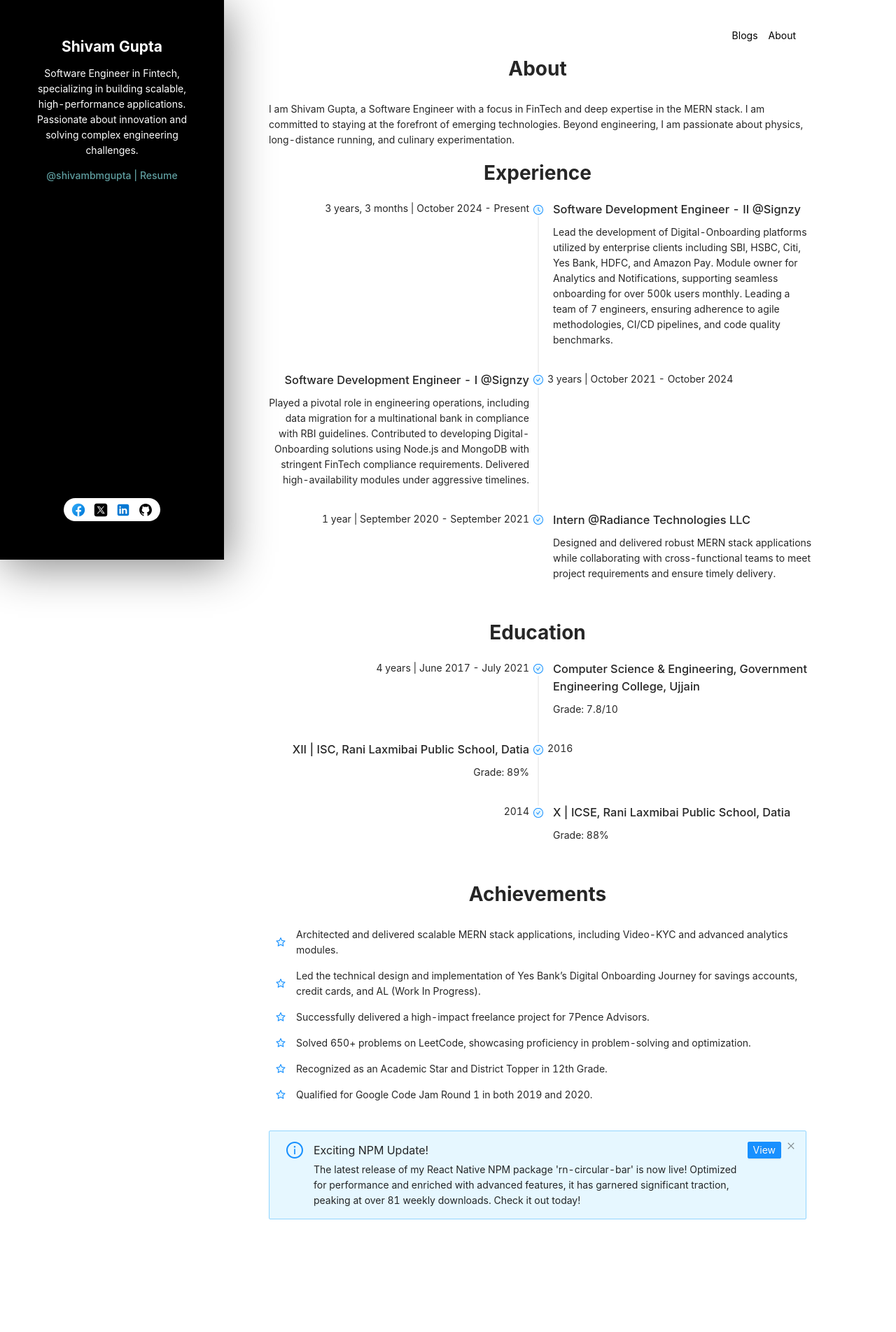
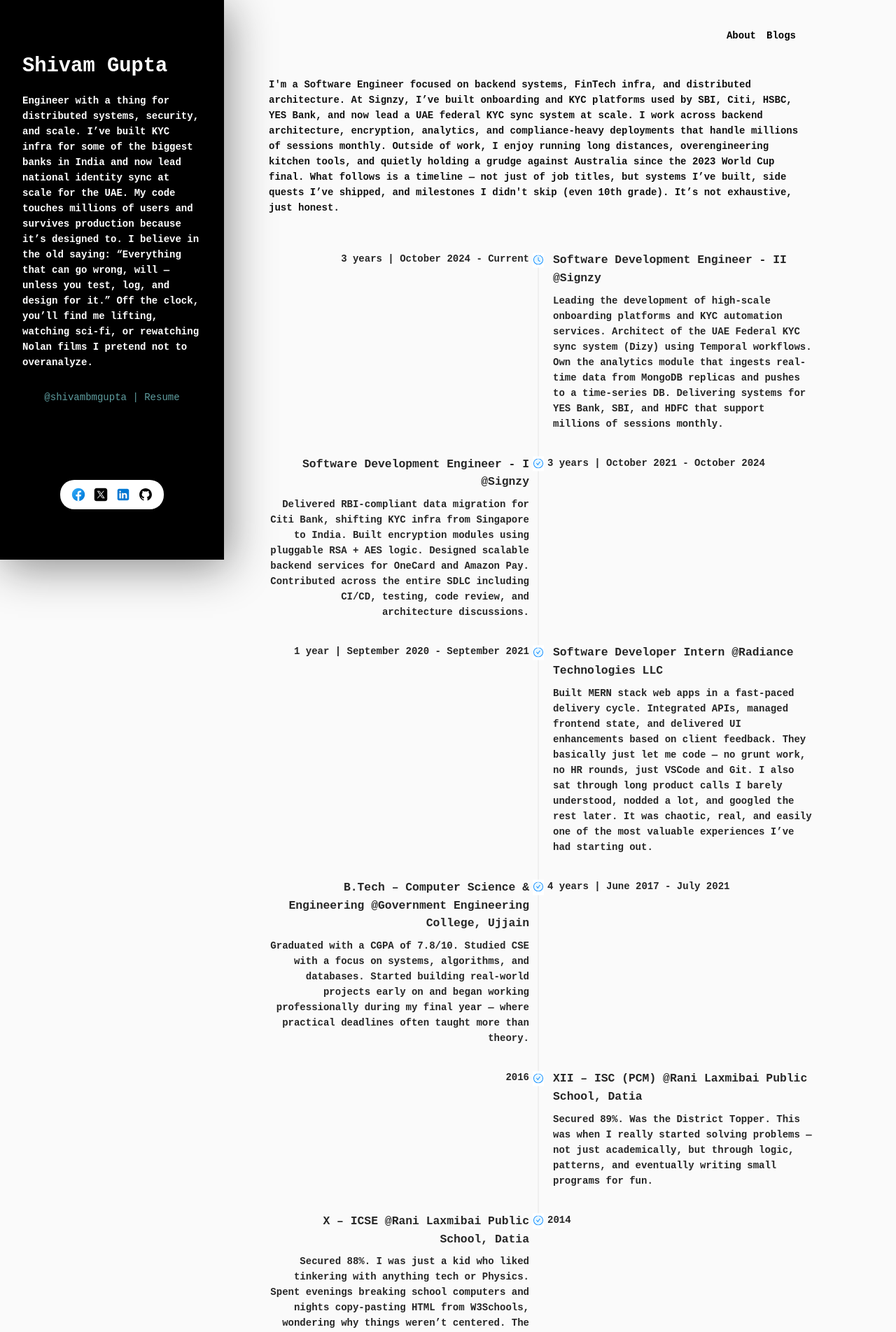
Before and after one commit to shivambmgupta/mvp-website, a React (Create React App) app: page / in a window 1280 px wide. Shown: the top 1904 px of the page at 70% size. Before the commit the page ends 1823 px from the top, so only its background shows below. Built offline with nearby package versions, Linux system fonts and the light colour scheme.

Commit message:
chore (update): bio

```diff
--- a/src/assets/links/links.js
+++ b/src/assets/links/links.js
@@ -9,7 +9,7 @@
     HiGif: 'https://media.giphy.com/media/hvRJCLFzcasrR4ia7z/giphy.gif',
     Developer: {
         mailTo: 'mailto:shivambmgupta@gmail.com',
-        resume: 'https://drive.google.com/file/d/19z5LfqCgv9kRA2sV4uxfsRmG0O0yvOjg/view?usp=sharing',
+        resume: 'https://drive.google.com/file/d/15GN_Gk2OUWAvRCkTULTanYqz7ui4VrJq/view?usp=sharing',
         social_medias: [
             {
                 url: 'https://www.facebook.com/shivambmgupta',
--- a/src/components/About/index.js
+++ b/src/components/About/index.js
@@ -1,9 +1,9 @@
 import React, { memo, Suspense } from 'react';
 import { profile } from '../../constants/constants';
+import { Divider } from 'antd';
 
 const Intro = React.lazy(() => import('../micros/Intro'));
 const Experiences = React.lazy(() => import('../micros/Experience'));
-const Education = React.lazy(() => import('../micros/Education'));
 const Achievements = React.lazy(() => import('../micros/Achievements'));
 
 const About = memo(() => (
@@ -11,7 +11,7 @@
         <Suspense fallback={<div />}>
             <Intro content={profile.about} />
             <Experiences content={profile.experience} />
-            <Education content={profile.education} />
+            <Divider />
             <Achievements content={profile.achievements} />
         </Suspense>
     </div>
--- a/src/components/Blog/style.module.css
+++ b/src/components/Blog/style.module.css
@@ -6,9 +6,10 @@
 
 .customLink {
     text-decoration-line: none;
+    font-style: italic;
 }
 
 .title {
-    color: rgb(51, 107, 109) !important;
+    color: rgb(51, 51, 51) !important;
     font-weight: bold;
 }
--- a/src/components/Developer/index.js
+++ b/src/components/Developer/index.js
@@ -6,8 +6,10 @@
 const AboutDeveloper = () => (
     <div align="center" className={styles.container}>
         <div>
-            <h2 className={styles.title}>{Developer.DEVELOPER}</h2>
-            <p>{Developer.ABOUT}</p>
+            <div style={{ textAlign: 'left' }}>
+                <h2 className={styles.title}>{Developer.DEVELOPER}</h2>
+                <p>{Developer.ABOUT}</p>
+            </div>
             <div>
                 <h4 className={styles.customLink}>
                     <a className={styles.customLink} href={Links.Developer.mailTo} target="_blank" rel="noopener noreferrer">{Developer.USERNAME}</a> | <a className={styles.customLink} href={Links.Developer.resume} target="_blank" rel="noopener noreferrer">Resume</a>
--- a/src/components/Developer/style.module.css
+++ b/src/components/Developer/style.module.css
@@ -1,10 +1,9 @@
 .container {
     color: white;
-    padding-top: 10px;
-    padding-left: 10px;
-    padding-right: 10px;
+    padding: 2rem 2rem;
     height: 90%;
-    max-width: 80%;
+    max-width: 400px;
+    margin: 0 auto;
     display: flex;
     flex-direction: column;
     justify-content: space-between;
@@ -13,6 +12,9 @@
 .title {
     font-weight: bold;
     color: white !important;
+    font-size: 1.8rem;
+    margin-bottom: 1rem;
+    text-align: left; /* ← Left-align only the title */
 }
 
 .stdMargin {
@@ -30,7 +32,6 @@
     align-items: center;
     align-self: center;
     flex-direction: column;
-    margin-bottom: 15px;
 }
 
 .navigations {
@@ -39,12 +40,15 @@
     align-items: center;
     align-self: center;
     background-color: white;
-    padding-right: 5px;
-    padding-left: 5px;
+    padding: 5px 10px;
     border-radius: 20px;
 }
 
 .customLink {
     color: cadetblue !important;
-    text-decoration-line: none;
+    text-decoration: none;
+    font-weight: 500;
+    display: inline-block;
+    margin: 0.5em 0em 1em 0em;
+    text-align: center; /* ← Keeps the link centered */
 }
--- a/src/components/micros/Achievements.js
+++ b/src/components/micros/Achievements.js
@@ -3,8 +3,9 @@
 import styles from './style.module.css';
 
 const Achievements = ({ content }) => (
-    <div>
-        <h1 className={styles.title}>{content.heading}</h1>
+    <div style={{ paddingTop: '34px'}}>
+        <p className={styles.para} style={{ fontWeight: 'bold' }}>{content.about}</p>
+        <br />
         <ul className={styles.bar}>
             {
                 content.body.map((achievement, index) => (
--- a/src/components/micros/Education.js
+++ b/src/components/micros/Education.js
@@ -25,7 +25,7 @@
                             dot={edu.current ? <ClockCircleTwoTone /> : <CheckCircleTwoTone />}
                         >
                             <div>
-                                <h3>{`${edu.discipline}, ${edu.organization}`}</h3>
+                                <h2 style={{ fontWeight: 'bold' }}>{`${edu.discipline}, ${edu.organization}`}</h2>
                                 {mode === 'left' && <p>{getLable(content, edu)}</p>}
                                 <p>{`Grade: ${edu.grade}`}</p>
                             </div>
--- a/src/components/micros/Experience.js
+++ b/src/components/micros/Experience.js
@@ -3,9 +3,8 @@
 import { CheckCircleTwoTone, ClockCircleTwoTone } from '@ant-design/icons';
 import { getTimeDifference } from '../../utils/common';
 import { useWindowSize } from 'react-use';
-import styles from './style.module.css';
 
-const getLable = (content, job) => `${getTimeDifference(job.fromDate, job.current ? new Date() : job.endDate, 2, false)} | ${job.fromDate.toLocaleDateString(content.dateFormat, content.dateOptions)} - ${job.current ? 'Present' : job.endDate.toLocaleDateString(content.dateFormat, content.dateOptions)}`;
+const getLable = (content, edu) => `${edu.yearOnly ? edu.year : getTimeDifference(edu.fromDate, edu.current ? new Date() : edu.endDate, 1, false)} ${edu.yearOnly ? '' : `| ${!edu.fromDate ? '' : edu.fromDate.toLocaleDateString(content.dateFormat, content.dateOptions)} - ${edu.current ? 'Current' : edu.endDate?.toLocaleDateString(content.dateFormat, content.dateOptions)}`}`;
 
 const Experience = ({ content }) => {
     const [mode, setMode] = useState("alternate");
@@ -15,7 +14,7 @@
     }, [windowSize.width]);
     return (
         <div>
-            <h1 className={styles.title}>{content.heading}</h1>
+            <br /><br />
             <Timeline mode={mode}>
                 {
                     content.body.map((job, index) => (
@@ -25,7 +24,7 @@
                             dot={job.current ? <ClockCircleTwoTone /> : <CheckCircleTwoTone />}
                         >
                             <div>
-                                <h3>
+                                <h3 style={{ fontWeight: 'bold' }}>
                                     {job.profile} @{job.companyName}
                                 </h3>
                                 {mode === 'left' && <p>{getLable(content, job)}</p>}
--- a/src/components/micros/Intro.js
+++ b/src/components/micros/Intro.js
@@ -1,9 +1,7 @@
 import React, { memo } from 'react';
-import styles from './style.module.css';
 
 const Intro = ({ content }) => (
-    <div>
-        <h1 className={styles.title}>{content.heading}</h1>
+    <div style={{ paddingTop: '34px' }}>
         <p>{content.body}</p>
     </div>
 );
--- a/src/constants/constants.js
+++ b/src/constants/constants.js
@@ -8,55 +8,53 @@
     DEVELOPER: 'Shivam Gupta',
     USERNAME: '@shivambmgupta',
     HEADING: 'Hi, I\'m Shivam Gupta',
-    ABOUT: `Software Engineer in Fintech, specializing in building scalable, high-performance applications. Passionate about innovation and solving complex engineering challenges.`
+    ABOUT: `Engineer with a thing for distributed systems, security, and scale. I’ve built KYC infra for some of the biggest banks in India and now lead national identity sync at scale for the UAE. My code touches millions of users and survives production because it’s designed to. I believe in the old saying: “Everything that can go wrong, will — unless you test, log, and design for it.” Off the clock, you’ll find me lifting, watching sci-fi, or rewatching Nolan films I pretend not to overanalyze.`,
 };
 
 export const AlertData = {
     showAlert: true,
     alterType: 'info',
     closable: true,
-    heading: 'Exciting NPM Update!',
-    description: `
-        The latest release of my React Native NPM package 'rn-circular-bar' is now live! Optimized for performance and enriched with advanced features, it has garnered significant traction, peaking at over 81 weekly downloads. Check it out today!
-    `,
+    heading: 'React Native NPM Update 🚀',
+    description: `The latest release of my React Native NPM package 'rn-circular-bar' is live. Built using Reanimated v2, this module has reached over 81 weekly downloads and is used by the community to create elegant, animated progress indicators. Check it out below!`,
     actionLink: `https://www.npmjs.com/package/rn-circular-bar`,
 };
 
 export const Blogs = [
     {
+        heading: 'ESLint: What, Why, When, How',
+        content: 'Elevate your JavaScript code quality with ESLint. Learn how to enforce consistency, avoid bugs, and build clean architectures from the ground up.',
+        url: 'https://shivambmgupta.medium.com/eslint-what-why-when-how-7353a10e65c5',
+        views: '25,000+',
+        key: 1,
+    },
+    {
         heading: 'Best React Practices',
-        content: 'Discover proven strategies for building robust, maintainable, and scalable React applications. Dive into techniques for optimizing workflows and enforcing clean, modular architecture.',
+        content: 'Explore high-quality patterns and workflows for building scalable React apps. From architecture to component best practices, this guide has you covered.',
         url: 'https://dev.to/shivambmgupta/best-react-practices-bp8',
         views: '18,000+',
         key: 2,
     },
     {
         heading: 'Containment, Specialization and Inheritance in React',
-        content: 'A comprehensive exploration of advanced React paradigms, including containment, specialization, and inheritance. Master these techniques to write DRY, reusable components.',
+        content: 'A deep dive into advanced React patterns like containment and specialization. Master DRY principles and component composition the right way.',
         url: 'https://shivambmgupta.medium.com/containment-specialization-and-inheritance-in-react-native-react-8fffaf789b94',
         views: '1,500+',
         key: 0,
-    },
-    {
-        heading: 'ESLint: What, Why, When, How',
-        content: 'Elevate your JavaScript projects by integrating ESLint. Learn how it enforces consistency, automates code quality, and prevents anti-patterns.',
-        url: 'https://shivambmgupta.medium.com/eslint-what-why-when-how-7353a10e65c5',
-        views: '25,000+',
-        key: 1,
     }
 ];
 
 export const Pages = [
     {
+        pageLink: '/',
+        view: About,
+        displayName: 'About',
+        showInNavbar: true,
+    },
+    {
         pageLink: '/blogs',
         view: BlogList,
         displayName: 'Blogs',
-        showInNavbar: true,
-    },
-    {
-        pageLink: '/',
-        view: About,
-        displayName: 'About',
         showInNavbar: true,
     },
     {
@@ -68,18 +66,21 @@
 ];
 
 export const BlogConstants = {
-    header: 'Blogs',
+    header: 'Technical Blogs',
 };
 
 export const profile = {
     about: {
         heading: 'About',
         body: `
-            I am Shivam Gupta, a Software Engineer with a focus in FinTech and deep expertise in the MERN stack. I am committed to staying at the forefront of emerging technologies. Beyond engineering, I am passionate about physics, long-distance running, and culinary experimentation.
+            I'm a Software Engineer focused on backend systems, FinTech infra, and distributed architecture.
+            At Signzy, I’ve built onboarding and KYC platforms used by SBI, Citi, HSBC, YES Bank, and now lead a UAE federal KYC sync system at scale. I work across backend architecture, encryption, analytics, and compliance-heavy deployments that handle millions of sessions monthly.
+            Outside of work, I enjoy running long distances, overengineering kitchen tools, and quietly holding a grudge against Australia since the 2023 World Cup final.
+            What follows is a timeline — not just of job titles, but systems I’ve built, side quests I’ve shipped, and milestones I didn't skip (even 10th grade). It’s not exhaustive, just honest.
         `,
       },
       experience: {
-        heading: 'Experience',
+        heading: '', // Timeline only — no section heading
         dateOptions: { year: 'numeric', month: 'long' },
         dateFormat: 'en-US',
         body: [
@@ -87,7 +88,7 @@
             companyName: 'Signzy',
             profile: 'Software Development Engineer - II',
             about: `
-                    Lead the development of Digital-Onboarding platforms utilized by enterprise clients including SBI, HSBC, Citi, Yes Bank, HDFC, and Amazon Pay. Module owner for Analytics and Notifications, supporting seamless onboarding for over 500k users monthly. Leading a team of 7 engineers, ensuring adherence to agile methodologies, CI/CD pipelines, and code quality benchmarks.
+              Leading the development of high-scale onboarding platforms and KYC automation services. Architect of the UAE Federal KYC sync system (Dizy) using Temporal workflows. Own the analytics module that ingests real-time data from MongoDB replicas and pushes to a time-series DB. Delivering systems for YES Bank, SBI, and HDFC that support millions of sessions monthly.
             `,
             fromDate: new Date(2024, 9, 18),
             current: true,
@@ -96,57 +97,61 @@
             companyName: 'Signzy',
             profile: 'Software Development Engineer - I',
             about: `
-                    Played a pivotal role in engineering operations, including data migration for a multinational bank in compliance with RBI guidelines. Contributed to developing Digital-Onboarding solutions using Node.js and MongoDB with stringent FinTech compliance requirements. Delivered high-availability modules under aggressive timelines.
+              Delivered RBI-compliant data migration for Citi Bank, shifting KYC infra from Singapore to India. Built encryption modules using pluggable RSA + AES logic. Designed scalable backend services for OneCard and Amazon Pay. Contributed across the entire SDLC including CI/CD, testing, code review, and architecture discussions.
             `,
             fromDate: new Date(2021, 9, 1),
             endDate: new Date(2024, 9, 17),
           },
           {
             companyName: 'Radiance Technologies LLC',
-                profile: 'Intern',
-                about: 'Designed and delivered robust MERN stack applications while collaborating with cross-functional teams to meet project requirements and ensure timely delivery.',
+            profile: 'Software Developer Intern',
+            about: `
+              Built MERN stack web apps in a fast-paced delivery cycle. Integrated APIs, managed frontend state, and delivered UI enhancements based on client feedback.
+              They basically just let me code — no grunt work, no HR rounds, just VSCode and Git. I also sat through long product calls I barely understood, nodded a lot, and googled the rest later.
+              It was chaotic, real, and easily one of the most valuable experiences I’ve had starting out.
+            `,
             fromDate: new Date(2020, 8, 1),
             endDate: new Date(2021, 8, 30),
+          },
+          {
+            companyName: 'Government Engineering College, Ujjain',
+            profile: 'B.Tech – Computer Science & Engineering',
+            about: `Graduated with a CGPA of 7.8/10. Studied CSE with a focus on systems, algorithms, and databases. Started building real-world projects early on and began working professionally during my final year — where practical deadlines often taught more than theory.`,
+            fromDate: new Date(2017, 5, 1),
+            endDate: new Date(2021, 6, 30),
+          },
+          {
+            companyName: 'Rani Laxmibai Public School, Datia',
+            profile: 'XII – ISC (PCM)',
+            about: `Secured 89%. Was the District Topper. This was when I really started solving problems — not just academically, but through logic, patterns, and eventually writing small programs for fun.`,
+            yearOnly: true,
+            year: '2016',
+          },
+          {
+            companyName: 'Rani Laxmibai Public School, Datia',
+            profile: 'X – ICSE',
+            about: `Secured 88%. I was just a kid who liked tinkering with anything tech or Physics. Spent evenings breaking school computers and nights copy-pasting HTML from W3Schools, wondering why things weren’t centered. The curiosity stuck.`,
+            yearOnly: true,
+            year: '2014',
           }
         ],
       },
       education: {
-        heading: 'Education',
+        heading: '', // Not used anymore — timeline now shows everything
         dateOptions: { year: 'numeric', month: 'long' },
         dateFormat: 'en-US',
-        body: [
-            {
-                organization: 'Government Engineering College, Ujjain',
-                discipline: 'Computer Science & Engineering',
-                grade: '7.8/10',
-                fromDate: new Date(2017, 5, 1),
-                endDate: new Date(2021, 6, 30),
-            },
-            {
-                organization: 'Rani Laxmibai Public School, Datia',
-                discipline: 'XII | ISC',
-                grade: '89%',
-                yearOnly: true,
-                year: '2016',
-            },
-            {
-                organization: 'Rani Laxmibai Public School, Datia',
-                discipline: 'X | ICSE',
-                grade: '88%',
-                yearOnly: true,
-                year: '2014',
-            },
-        ],
+        body: [],
       },
     achievements: {
-        heading: 'Achievements',
+        about: `Things I’ve eventually got working. Some were side projects, some were production-critical systems, and some just started as late-night ideas with way too much coffee. A few blew up, a few failed silently, and almost all of them taught me something that didn’t come from a course or tutorial. Here’s a handful of those moments — shipped, scaled, and slightly battle-tested.`,
         body: [
-            'Architected and delivered scalable MERN stack applications, including Video-KYC and advanced analytics modules.',
-            'Led the technical design and implementation of Yes Bank’s Digital Onboarding Journey for savings accounts, credit cards, and AL (Work In Progress).',
-            'Successfully delivered a high-impact freelance project for 7Pence Advisors.',
-            'Solved 650+ problems on LeetCode, showcasing proficiency in problem-solving and optimization.',
-            'Recognized as an Academic Star and District Topper in 12th Grade.',
-            'Qualified for Google Code Jam Round 1 in both 2019 and 2020.',
+            'Engineered national-scale onboarding/KYC systems used by SBI, Citi, YES Bank, and UAE’s ICP.',
+            'Built pluggable RSA + AES encryption modules integrated with runtime cipher suite negotiation.',
+            'Delivered RBI-compliant data migration for Citi Bank across country boundaries.',
+            'Published NPM module "rn-circular-bar" with over 80+ weekly downloads.',
+            'Blogs featured by roadmap.sh and Dev.to; 25k+ views on ESLint and React content.',
+            'Solved 650+ LeetCode problems and cracked Google Code Jam Round 1 (2019, 2020).',
+            'Led a team of 7 engineers across two major product verticals at Signzy.',
         ],
     }
 };
--- a/src/index.css
+++ b/src/index.css
@@ -1,15 +1,15 @@
 body {
   margin: 0;
-  font-family: -apple-system, BlinkMacSystemFont, 'Segoe UI', 'Roboto', 'Oxygen',
-    'Ubuntu', 'Cantarell', 'Fira Sans', 'Droid Sans', 'Helvetica Neue',
-    sans-serif;
+  font-family: 'Fira Mono', 'Courier New', Courier, monospace !important;
   -webkit-font-smoothing: antialiased;
   -moz-osx-font-smoothing: grayscale;
+  background-color: #fafafa !important;  /* Warm, creamy white */
+  color: #111111 !important;             /* Deep soft black for contrast */
+  font-weight: 550 !important;           /* Slightly bolder than normal (400) */
 }
 
 code {
-  font-family: source-code-pro, Menlo, Monaco, Consolas, 'Courier New',
-    monospace;
+  font-family: source-code-pro, Menlo, Monaco, Consolas, 'Courier New', monospace;
 }
 
 .left {
@@ -37,13 +37,18 @@
   flex-direction: row;
 }
 
+/* Mobile responsiveness */
 @media screen and (min-width: 0px) and (max-width: 800px) {
- .container { flex-direction: column; }
+  .container {
+    flex-direction: column;
+  }
+
   .left {
     position: static;
     width: 100%;
     height: auto;
   }
+
   .right {
     margin: 3vh !important;
     width: 70vw;
```
Also changed, not shown: 1 other file (tests, documents, lock files or other folders). Lines whose indentation alone changed are shown as unchanged.
